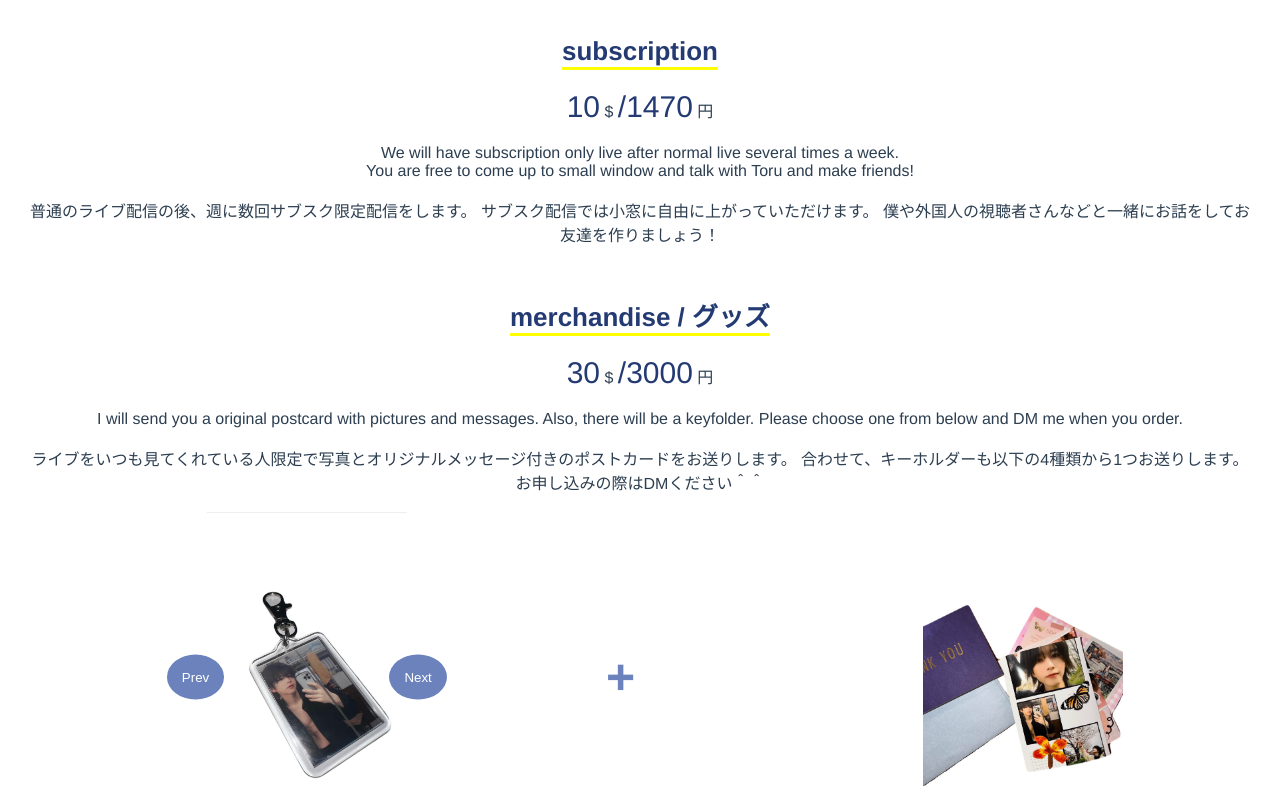
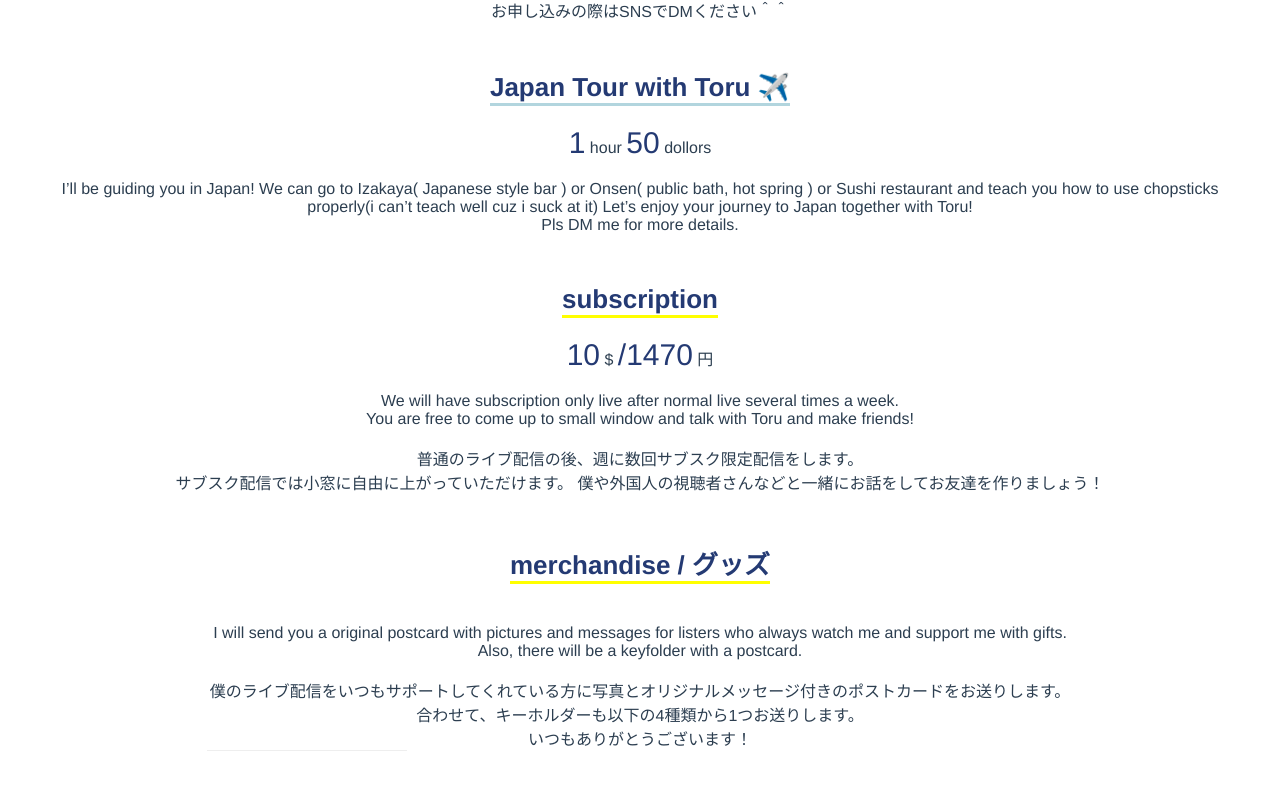
Before and after one commit to tofudesukedo/school, a Vue app: page / in a window 1280 px wide. Shown: the part 878-1680 px from the top of the page. Built offline with nearby package versions, Linux system fonts and the light colour scheme.

Commit message:
tour added

```diff
--- a/src/App.vue
+++ b/src/App.vue
@@ -15,7 +15,8 @@
     <p style="margin: 20px 10px">
       Welcome to Toru's crazy Japanese Lessons! <br />
       You will learn Japanese used in Anime and daily conversations step by
-      step. The 60 minutes private lessons will be held three times in a month.
+      step. <br />
+      The 60 minutes private lessons will be held three times in a month.<br />
       Pls DM me through insta or messenger for a free trial lesson :)
     </p>
   </div>
@@ -54,8 +55,8 @@
       <span style="font-size: 30px; color: #243a73">3000</span> 円
     </div>
     <p style="margin: 20px 10px">
-      20 US dollors for 30min phone call with me :) Pls DM me through insta or
-      messenger when purchasing.<br /><br />
+      20 US dollors for 30min phone call with me :) <br />
+      Pls DM me through insta or messenger when purchasing.<br /><br />
       30分の電話3000円くらい、お申し込みの際はSNSでDMください＾＾
     </p>
   </div>
@@ -77,6 +78,24 @@
     </p>
   </div>
   <div style="margin: 50px 10px 50px">
+    <h1>
+      <a style="color: #243a73; text-decoration: none" href=""
+        >Japan Tour with Toru ✈️</a
+      >
+    </h1>
+    <div style="margin: 20px 10px">
+      <span style="font-size: 30px; color: #243a73">1</span> hour
+      <span style="font-size: 30px; color: #243a73">50</span> dollors
+    </div>
+    <p style="margin: 20px 10px">
+      I’ll be guiding you in Japan! We can go to Izakaya( Japanese style bar )
+      or Onsen( public bath, hot spring ) or Sushi restaurant and teach you how
+      to use chopsticks properly(i can’t teach well cuz i suck at it) Let’s
+      enjoy your journey to Japan together with Toru!<br />
+      Pls DM me for more details.
+    </p>
+  </div>
+  <div style="margin: 50px 10px 50px">
     <h1 style="border-bottom: 3px solid yellow">
       <a style="color: #243a73; text-decoration: none">subscription</a>
     </h1>
@@ -90,26 +109,22 @@
       week. <br />
       You are free to come up to small window and talk with Toru and make
       friends!<br /><br />
-      普通のライブ配信の後、週に数回サブスク限定配信をします。
+      普通のライブ配信の後、週に数回サブスク限定配信をします。<br />
       サブスク配信では小窓に自由に上がっていただけます。
       僕や外国人の視聴者さんなどと一緒にお話をしてお友達を作りましょう！
     </p>
   </div>
-  <div style="margin: 50px 10px 80px">
+  <div style="margin: 50px 10px">
     <h1 style="border-bottom: 3px solid yellow">
       <a style="color: #243a73; text-decoration: none">merchandise / グッズ</a>
     </h1>
-    <div style="margin: 20px 10px">
-      <span style="font-size: 30px; color: #243a73">30</span> $
-      <span style="font-size: 30px; color: #243a73">/</span>
-      <span style="font-size: 30px; color: #243a73">3000</span> 円
-    </div>
-    <p style="margin: 20px 10px 0">
-      I will send you a original postcard with pictures and messages. Also,
-      there will be a keyfolder. Please choose one from below and DM me when you
-      order.<br /><br />
-      ライブをいつも見てくれている人限定で写真とオリジナルメッセージ付きのポストカードをお送りします。
-      合わせて、キーホルダーも以下の4種類から1つお送りします。お申し込みの際はDMください＾＾<br /><br />
+    <p style="margin: 40px 10px 0">
+      I will send you a original postcard with pictures and messages for listers
+      who always watch me and support me with gifts.
+      <br />Also, there will be a keyfolder with a postcard.<br /><br />
+      僕のライブ配信をいつもサポートしてくれている方に写真とオリジナルメッセージ付きのポストカードをお送りします。<br />
+      合わせて、キーホルダーも以下の4種類から1つお送りします。<br />
+      いつもありがとうございます！<br />
     </p>
     <div class="flex-box">
       <div class="carousel">
```
Also changed, not shown: 9 other files (tests, documents, lock files or other folders).
